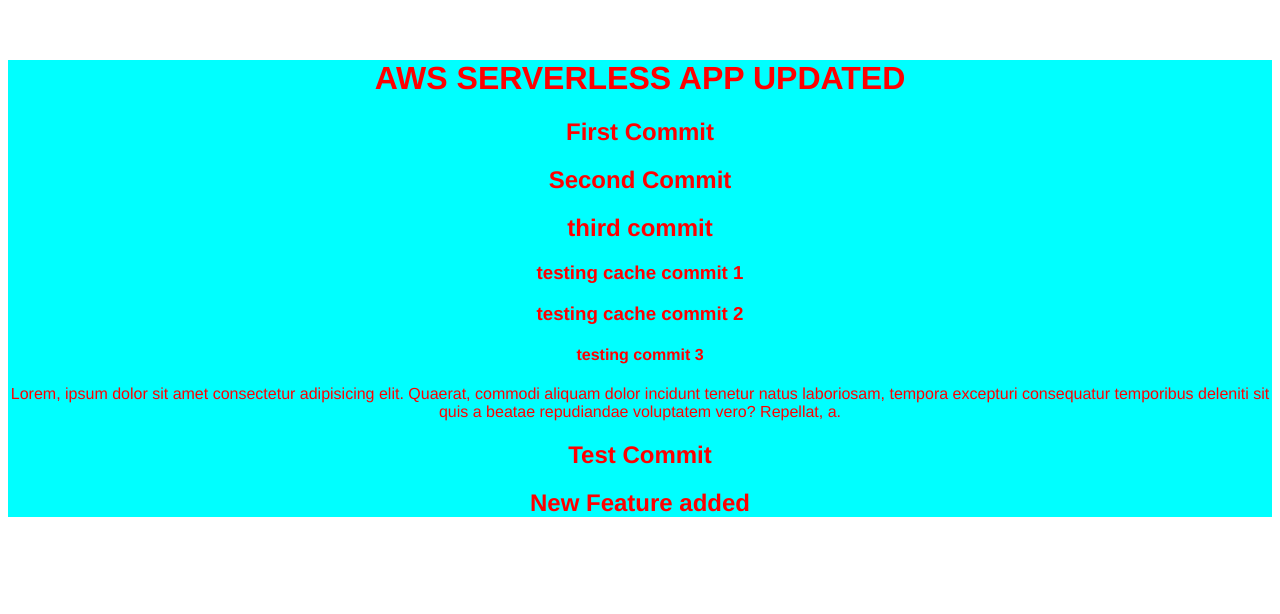
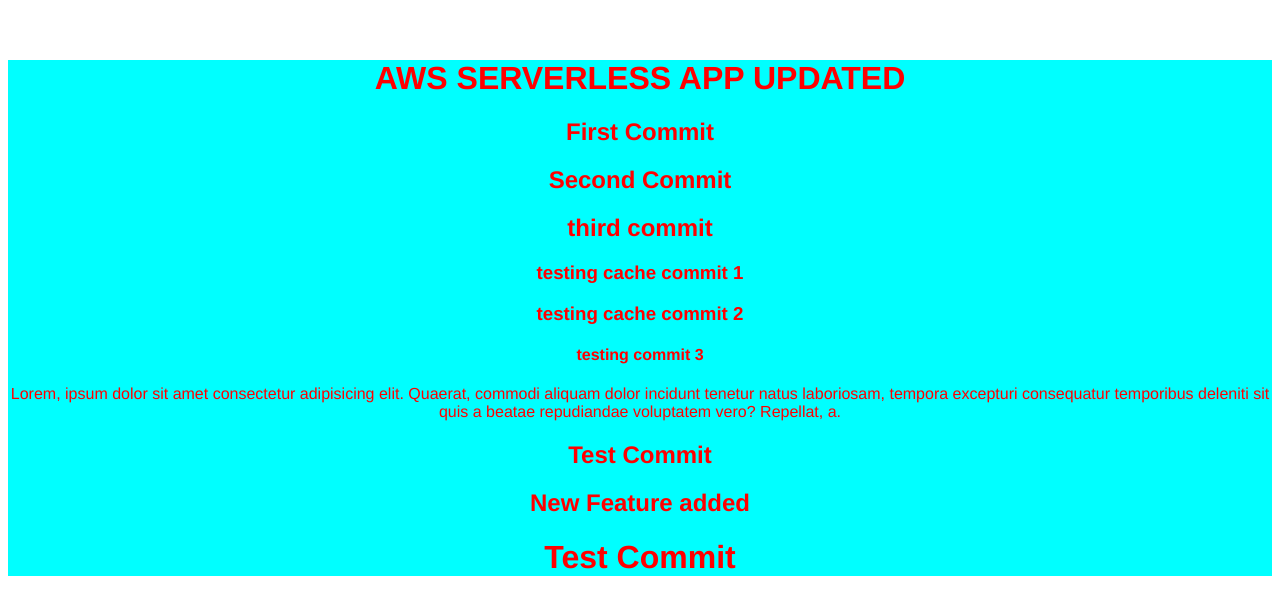
Before and after one commit to sambhavgupta13/aws-serverless-app, a Vue app in the folder frontend/: page / in a window 1280 px wide. Shown: the top 614 px of the page. Built offline with nearby package versions, Linux system fonts and the light colour scheme.

Commit message:
another commit

```diff
--- a/frontend/src/App.vue
+++ b/frontend/src/App.vue
@@ -10,6 +10,7 @@
    <p>Lorem, ipsum dolor sit amet consectetur adipisicing elit. Quaerat, commodi aliquam dolor incidunt tenetur natus laboriosam, tempora excepturi consequatur temporibus deleniti sit quis a beatae repudiandae voluptatem vero? Repellat, a.</p>
   <h2>Test Commit</h2>
   <h2>New Feature added</h2>
+  <h1>Test Commit</h1>
   </div>
 </template>
 
```
